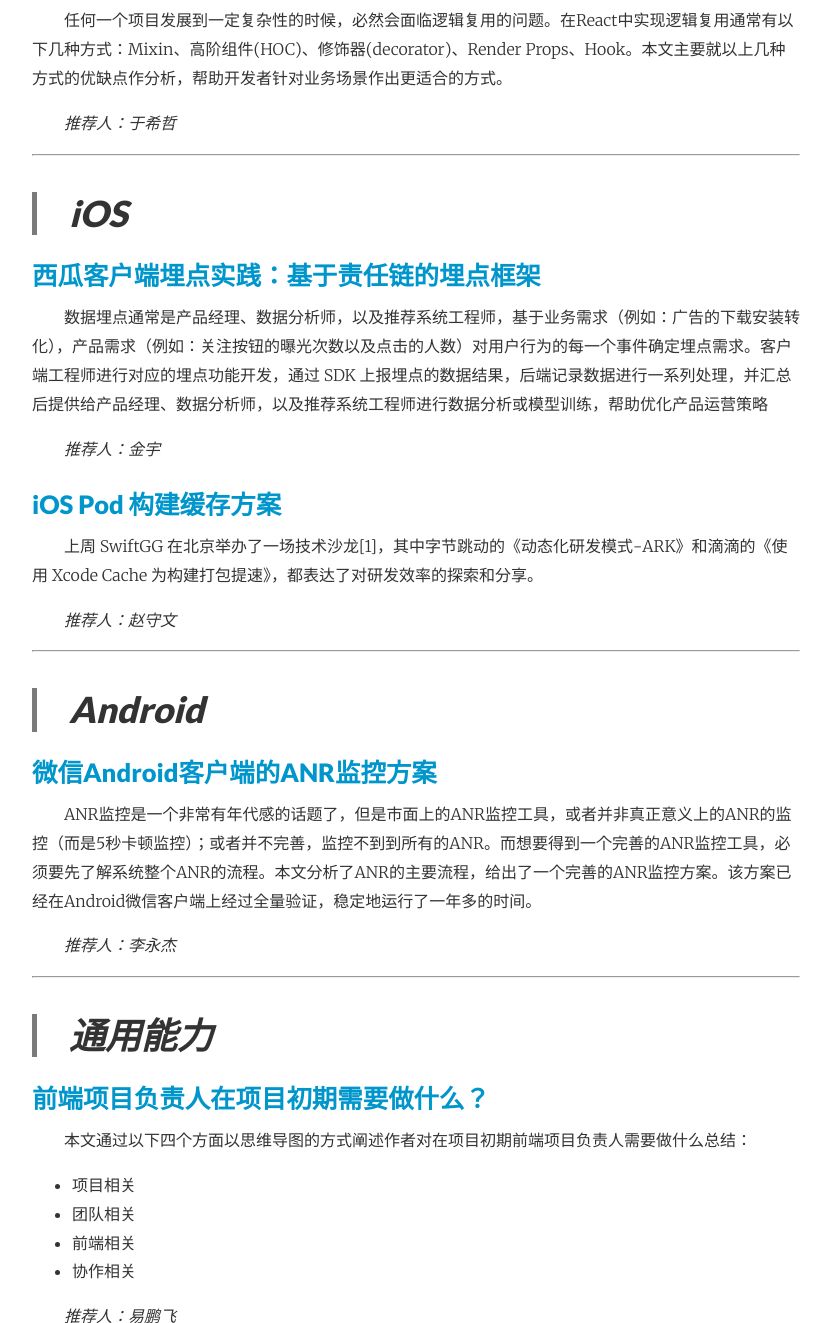
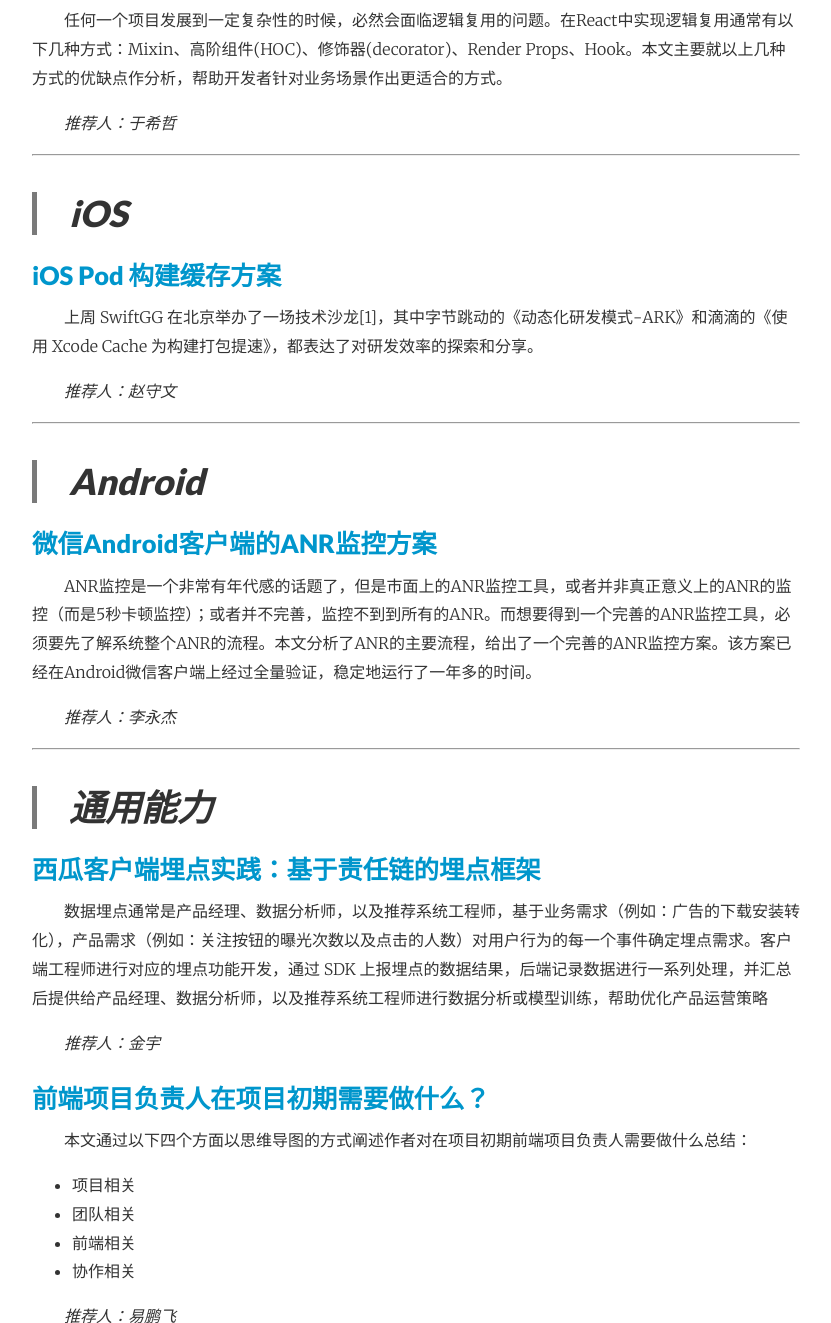
Before and after one commit to yoocky/monthly, a Jekyll site: the page built from _posts/2021-07-01-202107期.md, in a window 1280 px wide and 1400 px high, scrolled down 937 px, cut to the strip 0-1323 px from the top of the window. Shown: the whole strip, without its empty margins (224-1055 px from the left). Built offline with Jekyll 4.4.1, drawn with Linux system fonts in a browser that asks for light colours; part of the change alters nothing that is shown.

```diff
--- a/_posts/2021-07-01-202107期.md
+++ b/_posts/2021-07-01-202107期.md
@@ -35,14 +35,6 @@ Serverless以云计算相关技术为支撑，搭配容器技术和微服务架
 
 > ### iOS
 
-
-#### [西瓜客户端埋点实践：基于责任链的埋点框架](https://mp.weixin.qq.com/s/iMn--4FNugtH26G90N1MaQ)
-
-数据埋点通常是产品经理、数据分析师，以及推荐系统工程师，基于业务需求（例如：广告的下载安装转化），产品需求（例如：关注按钮的曝光次数以及点击的人数）对用户行为的每一个事件确定埋点需求。客户端工程师进行对应的埋点功能开发，通过 SDK 上报埋点的数据结果，后端记录数据进行一系列处理，并汇总后提供给产品经理、数据分析师，以及推荐系统工程师进行数据分析或模型训练，帮助优化产品运营策略
-
-
-*推荐人：金宇*
-
 #### [iOS Pod 构建缓存方案](https://mp.weixin.qq.com/s/l7oCxw3B8z6uAOlfJVjgDw)
 
 上周 SwiftGG 在北京举办了一场技术沙龙[1]，其中字节跳动的《动态化研发模式-ARK》和滴滴的《使用 Xcode Cache 为构建打包提速》，都表达了对研发效率的探索和分享。
@@ -66,6 +58,13 @@ ANR监控是一个非常有年代感的话题了，但是市面上的ANR监控
 
 > ### 通用能力
 
+#### [西瓜客户端埋点实践：基于责任链的埋点框架](https://mp.weixin.qq.com/s/iMn--4FNugtH26G90N1MaQ)
+
+数据埋点通常是产品经理、数据分析师，以及推荐系统工程师，基于业务需求（例如：广告的下载安装转化），产品需求（例如：关注按钮的曝光次数以及点击的人数）对用户行为的每一个事件确定埋点需求。客户端工程师进行对应的埋点功能开发，通过 SDK 上报埋点的数据结果，后端记录数据进行一系列处理，并汇总后提供给产品经理、数据分析师，以及推荐系统工程师进行数据分析或模型训练，帮助优化产品运营策略
+
+
+*推荐人：金宇*
+
 #### [前端项目负责人在项目初期需要做什么？](https://mp.weixin.qq.com/s/wb63vqSG_x71waNfTiNvKw)
 
 本文通过以下四个方面以思维导图的方式阐述作者对在项目初期前端项目负责人需要做什么总结：
```
